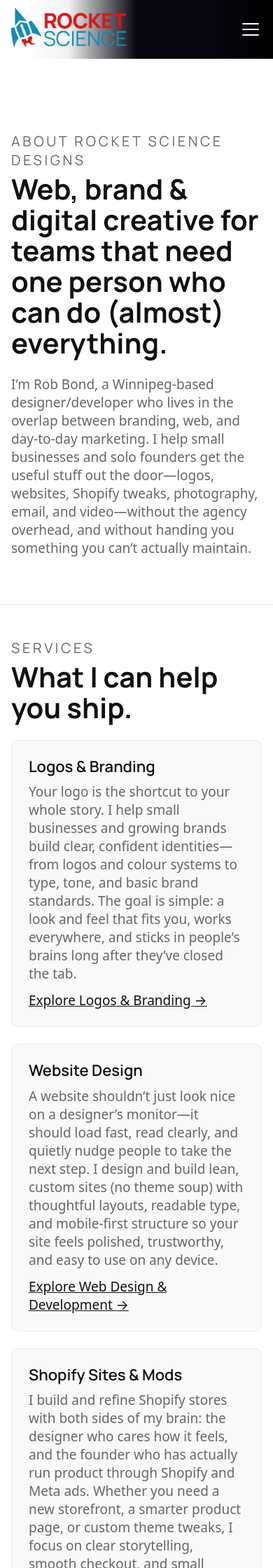
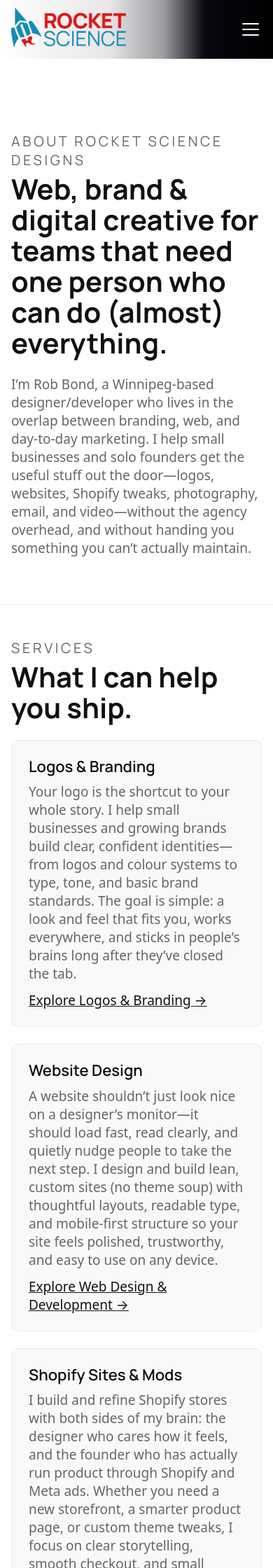
Before and after one commit to teezecrost1179/rocketsciencedesigns-site, a PHP site: page /index.php in a window 390 px wide. Shown: the top 2240 px of the page at 70% size. Run offline with PHP 8.4, Linux system fonts and the light colour scheme; some web fonts are replaced; grey boxes are pictures that could not be loaded.

Commit message:
grad change mbile

```diff
--- a/header25.php
+++ b/header25.php
@@ -118,9 +118,8 @@
             background:
                 linear-gradient(90deg,
                     rgba(255, 255, 255, 1) 0%,
-                    rgba(255, 255, 255, 1) 10%,
-                    rgba(255, 255, 255, 0.95) 25%,
-                    rgba(255, 255, 255, 0) 50%),
+                    rgba(255, 255, 255, 0.9) 20%,
+                    rgba(255, 255, 255, 0) 40%),
                 linear-gradient(270deg,
                     rgba(0, 0, 0, 1) 0%,
                     rgba(0, 0, 0, 0) 25%);
@@ -673,6 +672,20 @@
         }
 
         @media (max-width: 640px) {
+            .header-overlay {
+                background:
+                    linear-gradient(90deg,
+                        rgba(255, 255, 255, 1) 0%,
+                        rgba(255, 255, 255, 0.9) 40%,
+                        rgba(255, 255, 255, 0.6) 60%,
+                        rgba(255, 255, 255, 0) 75%),
+                    linear-gradient(270deg,
+                        rgba(0, 0, 0, 1) 0%,
+                        rgba(0, 0, 0, 0) 25%);
+            }
+        }
+
+        @media (max-width: 640px) {
             .max-width {
                 padding-inline: 16px;
             }
```
